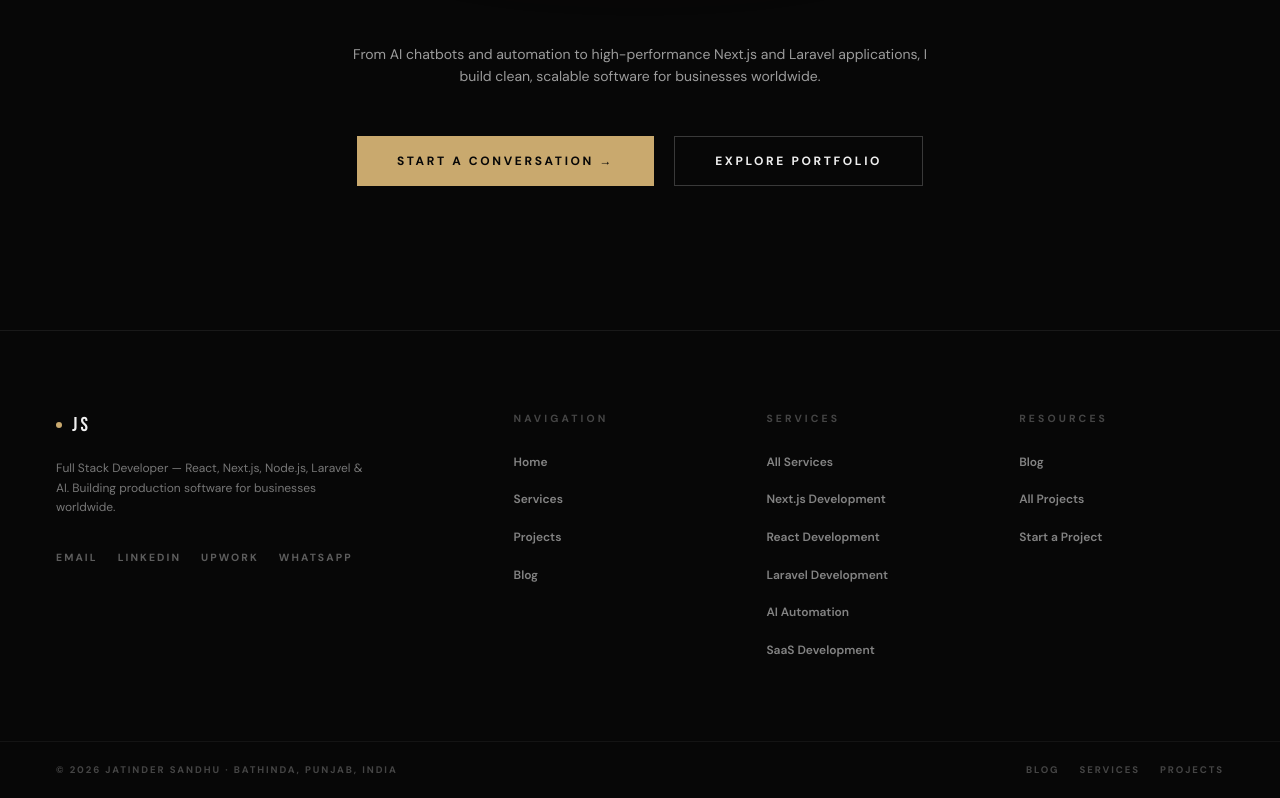
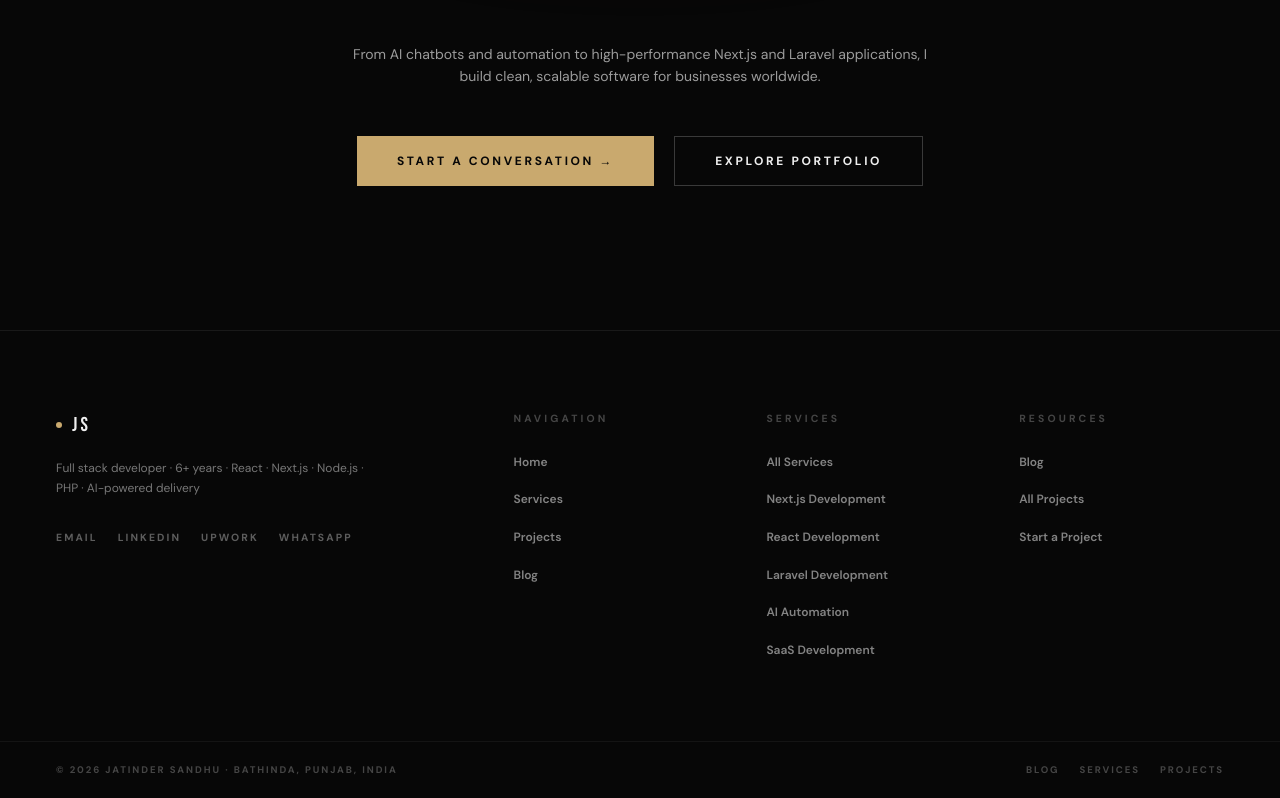
Before and after one commit to jatindersandhuinfo/resume, a Next.js app: page /blog in a window 1280 px wide. Shown: the part 3095-3893 px from the top of the page. Built offline with nearby package versions, Linux system fonts and the light colour scheme.

Commit message:
improved the desgin

```diff
--- a/src/components/Footer.tsx
+++ b/src/components/Footer.tsx
@@ -46,7 +46,7 @@ export default function Footer() {
               <span className="font-bebas text-xl tracking-[0.16em] text-canvas">JS</span>
             </div>
             <p className="mt-5 max-w-xs text-xs leading-relaxed text-white/45">
-              {personal.tagline || `Full Stack Developer — React, Next.js, Node.js, Laravel & AI. Building production software for businesses worldwide.`}
+              {personal.summary || `Full Stack Developer — React, Next.js, Node.js, Laravel & AI. Building production software for businesses worldwide.`}
             </p>
             <div className="mt-8 flex items-center gap-5">
               {SOCIAL.map((s) => (
```
